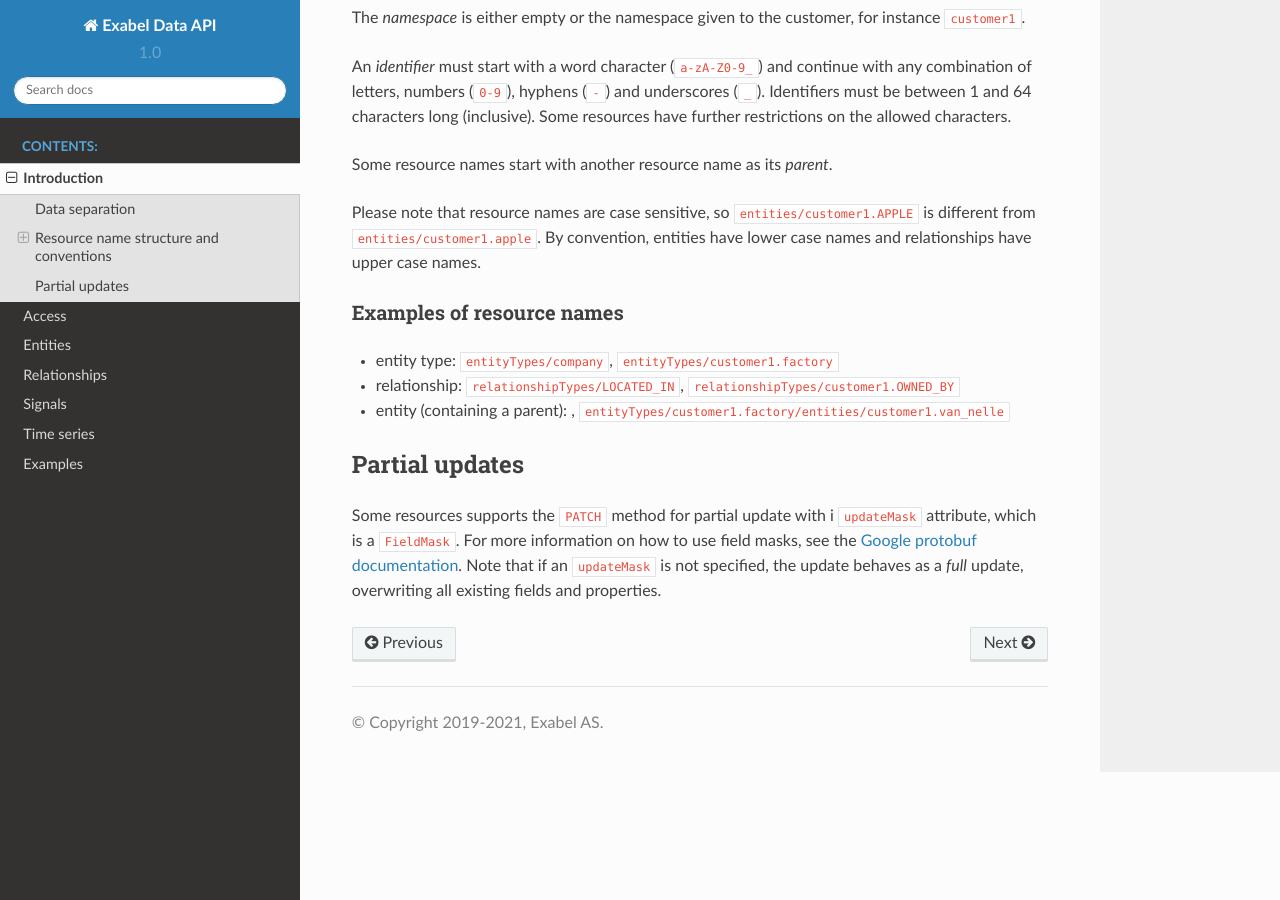
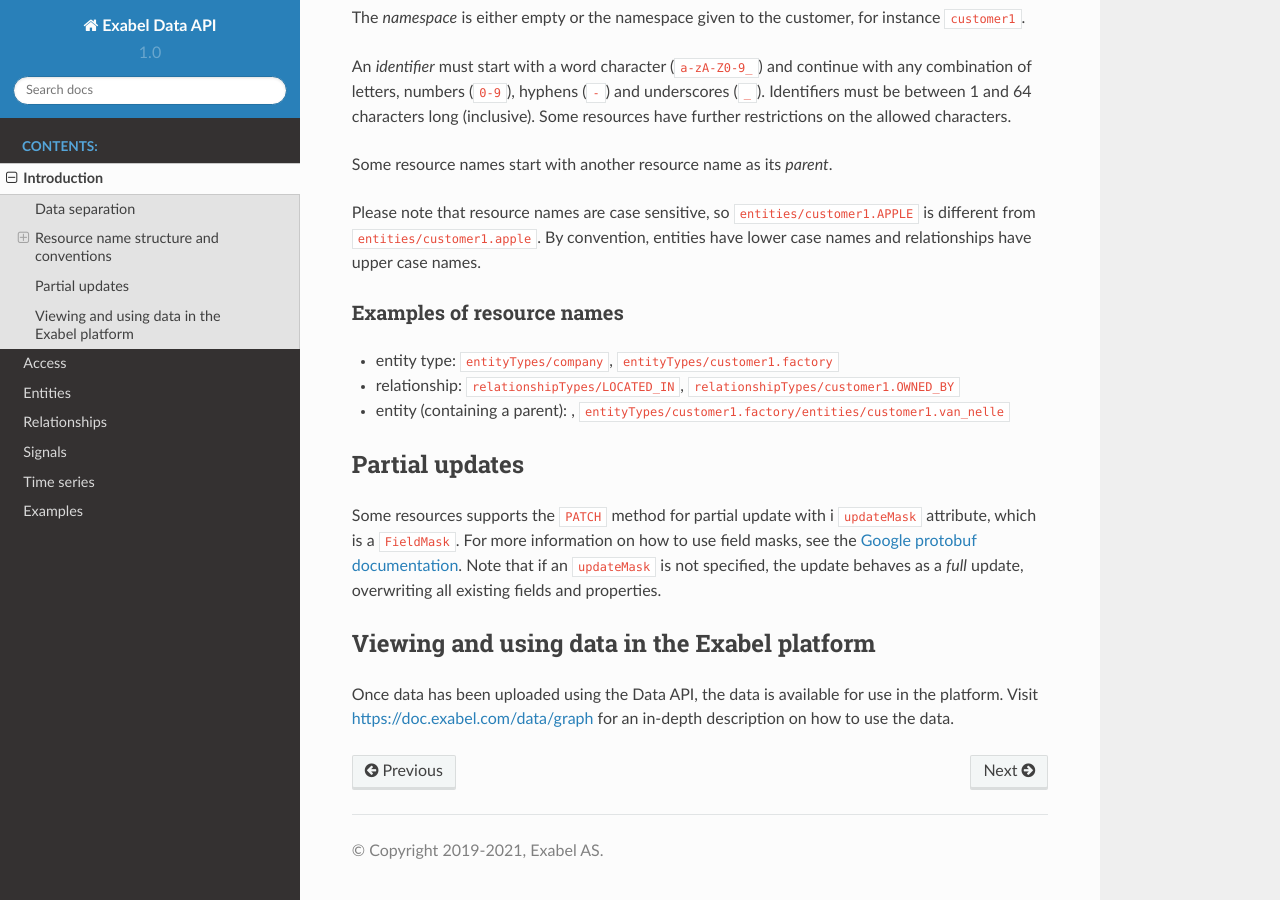
Before and after one commit to Exabel/api, a Sphinx documentation site: the page built from exabel/api/data/doc/introduction.rst, in a window 1280 px wide and 900 px high, scrolled down 1522 px. Built offline with Sphinx 7.4.7 and the Read the Docs theme 2.0.0, drawn with Linux system fonts in a browser that asks for light colours; formulas are drawn with MathJax 3.

Commit message:
Add more links to view data (#56)

```diff
--- a/exabel/api/data/doc/introduction.rst
+++ b/exabel/api/data/doc/introduction.rst
@@ -11,12 +11,12 @@
 
 Exabel maintains several sets of entities that can be used directly or connected to your own graph, for example:
 
-* Companies
-* Securities
-* Regionals
-* Listings
-* Exchanges
-* Countries
+- Companies
+- Securities
+- Regionals
+- Listings
+- Exchanges
+- Countries
 
 Custom entities must be of an *entity type* from Exabel's type catalogue. If you need new entity types to be added to
 the catalogue, contact support@exabel.com.
@@ -59,6 +59,7 @@
 
 Examples of resource names
 --------------------------
+
 - entity type: ``entityTypes/company``, ``entityTypes/customer1.factory``
 - relationship: ``relationshipTypes/LOCATED_IN``, ``relationshipTypes/customer1.OWNED_BY``
 - entity (containing a parent): ,
@@ -72,4 +73,9 @@
 `Google protobuf documentation`_. Note that if an ``updateMask`` is not specified, the update
 behaves as a *full* update, overwriting all existing fields and properties.
 
+Viewing and using data in the Exabel platform
+*********************************************
+Once data has been uploaded using the Data API, the data is available for use in the platform.
+Visit https://doc.exabel.com/data/graph for an in-depth description on how to use the data.
+
 .. _Google protobuf documentation: https://developers.google.com/protocol-buffers/docs/reference/google.protobuf#fieldmask
```
Also changed, not shown: exabel/api/data/doc/example.rst (+15 -1 lines).
